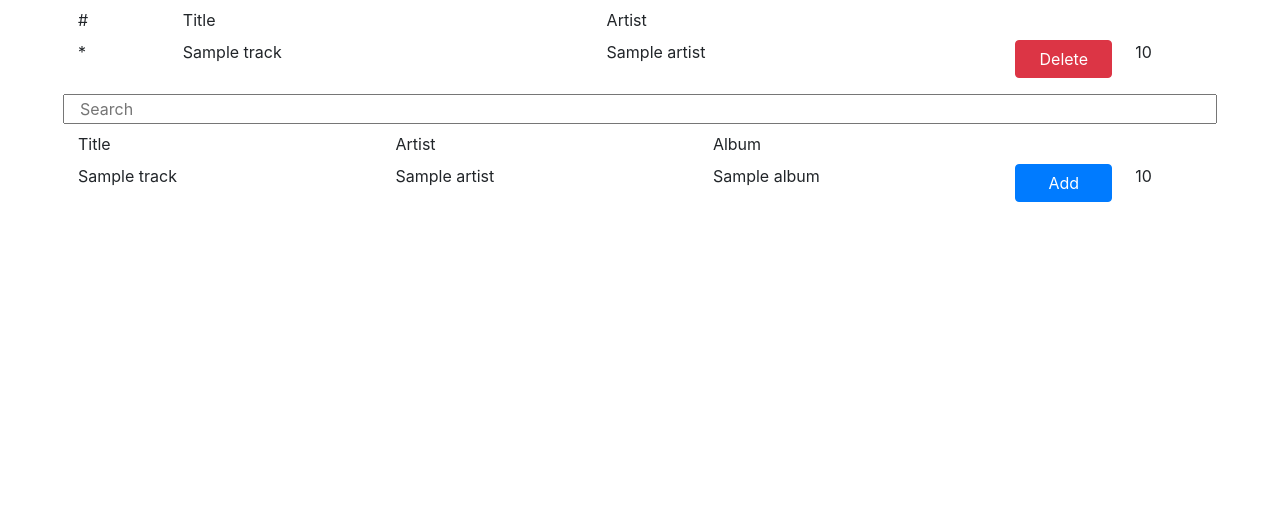
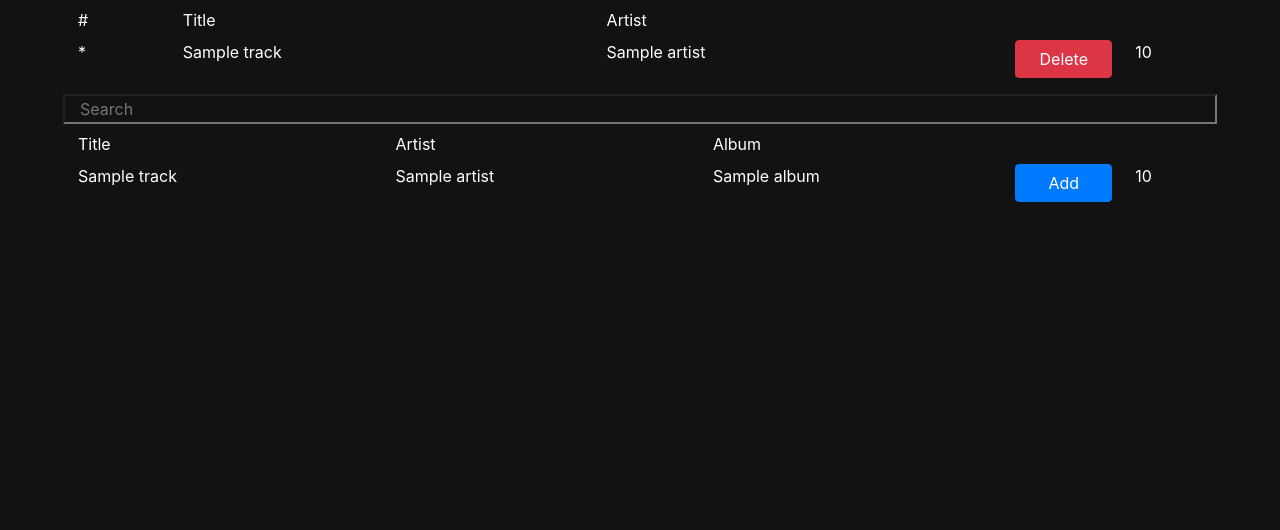
Before and after one commit to lemonpaul/django-playlist, a Django app: template playlist/templates/playlist/index.html in a window 1280 px wide. Shown: the top 530 px of the page. Run offline with Django 3.2, Linux system fonts and the light colour scheme; the template is opened without the code that fills it: most values are stand-ins (such as "Sample title", 1, 10 or a date in 2020); data that the repository does not hold is empty; some libraries are stand-ins or nearby versions.

Commit message:
Add black background

```diff
--- a/playlist/templates/playlist/_search.html
+++ b/playlist/templates/playlist/_search.html
@@ -46,7 +46,7 @@
     });
 </script>
 <div class="row">
-    <input id="search" type="text" name="text" placeholder="Search" class="col m-1">
+    <input id="search" type="text" name="text" placeholder="Search" class="col m-1" style="background-color: transparent; color: #fff;">
 </div>
 {% if results %}
 <div class="row">
--- a/playlist/templates/playlist/index.html
+++ b/playlist/templates/playlist/index.html
@@ -7,7 +7,7 @@
         <script src="{% static 'playlist/player.js' %}"></script>
         <title>Yandex Music Playlist</title>
     </head>
-    <body style="padding-bottom: 5rem;">
+    <body style="padding-bottom: 5rem; background-color: #121212; color: #fff;">
         <div id="_list" class="container p-1">
             {% include "playlist/_list.html" %}
         </div>
```
